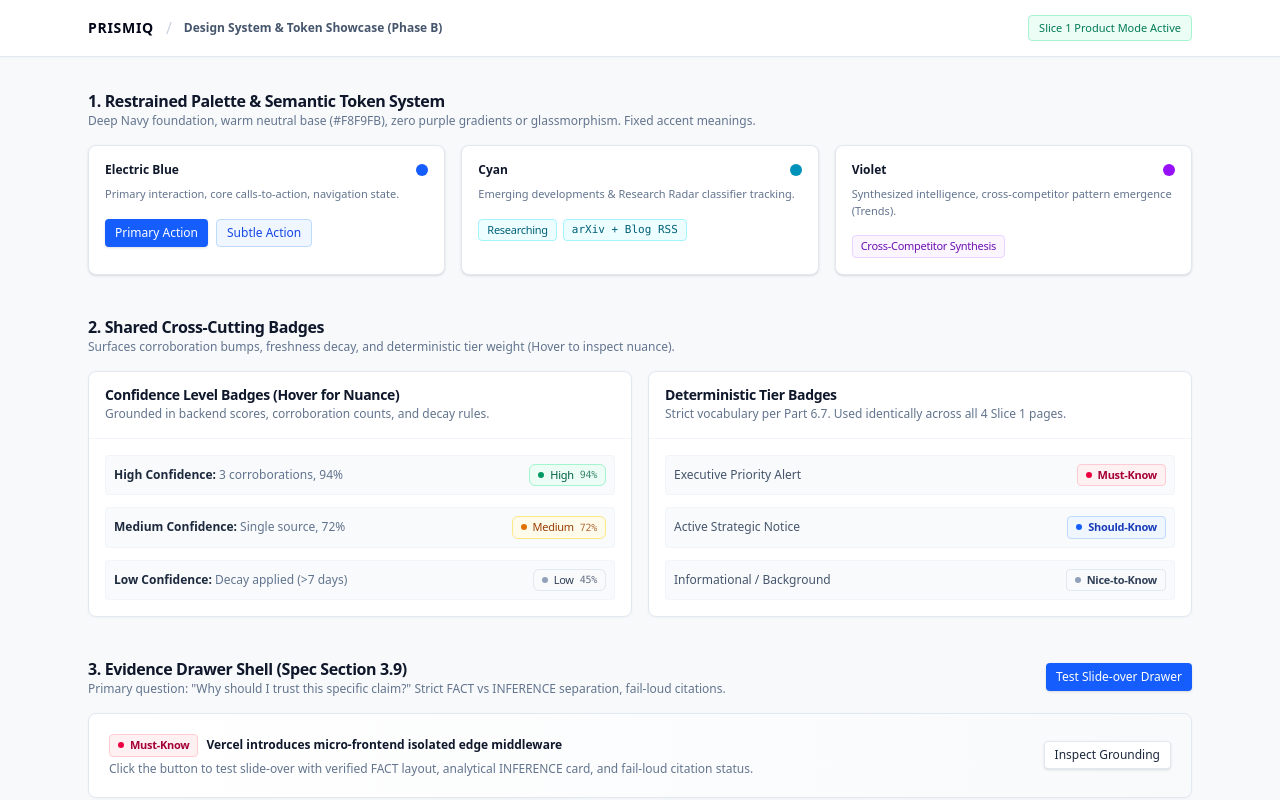
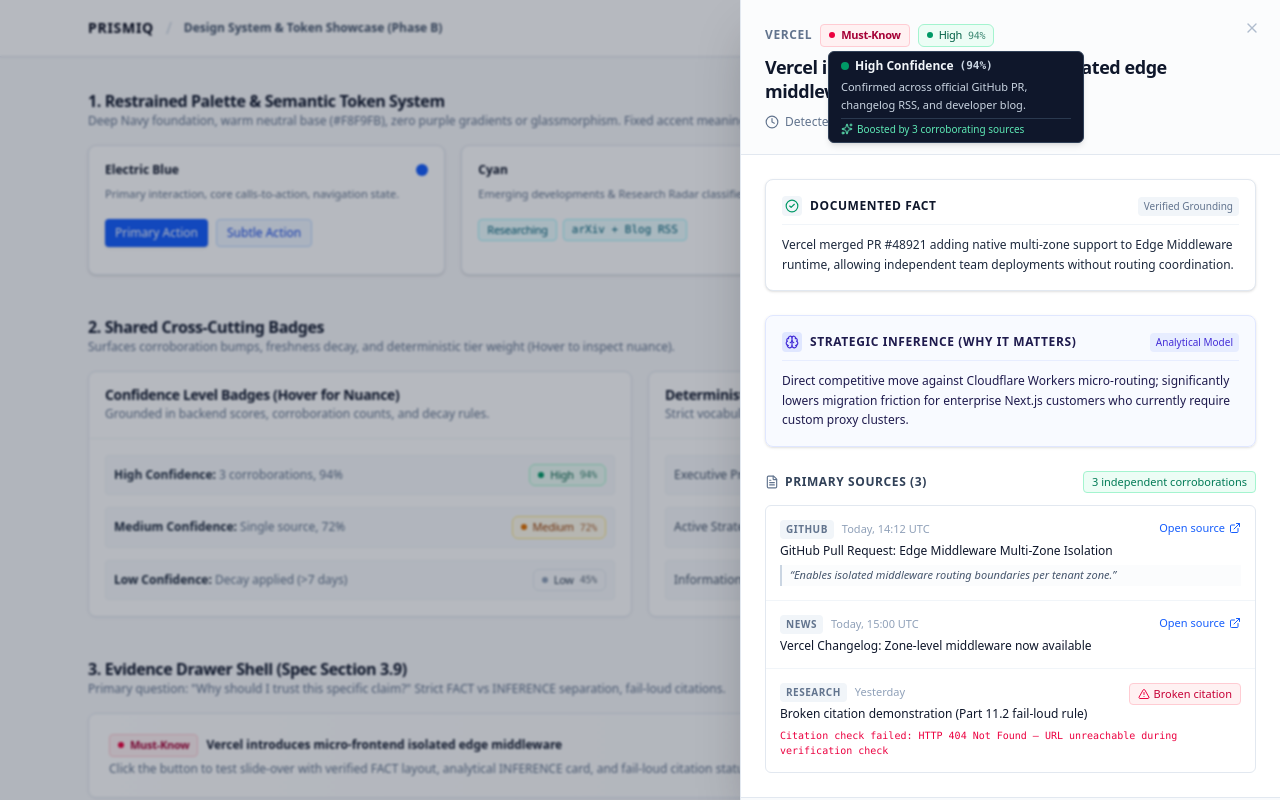
Before and after one commit to Preeti-Antil02/PrismIQ, a Next.js app in the folder frontend-v2/: page / in a window 1280 px wide. Both pictures are taken after a click on the button "Test Slide-over Drawer". Shown: the top 800 px of the page. Built offline with nearby package versions, Linux system fonts and the light colour scheme.

Commit message:
feat(frontend-v2): implement EvidenceDrawer with strict FACT vs INFERENCE separation

```diff
--- /dev/null
+++ b/frontend-v2/src/components/shared/EvidenceDrawer.tsx
@@ -0,0 +1,225 @@
+"use client";
+
+import * as React from "react";
+import {
+  Sheet,
+  SheetContent,
+  SheetHeader,
+  SheetTitle,
+  SheetDescription,
+} from "@/components/ui/sheet";
+import { ConfidenceBadge } from "@/components/shared/ConfidenceBadge";
+import { TierBadge } from "@/components/shared/TierBadge";
+import type { ConfidenceLevel, ConfidenceNuance, TierLevel } from "@/lib/tokens";
+import {
+  ExternalLink,
+  Brain,
+  AlertTriangle,
+  FileText,
+  Clock,
+  CheckCircle2,
+} from "lucide-react";
+
+
+export interface EvidenceSource {
+  id: string;
+  title: string;
+  url: string;
+  sourceType?: string;
+  publishedAt?: string;
+  excerpt?: string;
+  /** Visible fail-loud flag: true if resolvable/verified, false if failed/broken */
+  isValid?: boolean;
+  failureReason?: string;
+}
+
+export interface EvidenceDrawerData {
+  id?: string;
+  title: string;
+  company: string;
+  timestamp?: string;
+  tier?: TierLevel;
+  confidence: ConfidenceLevel;
+  confidenceNuance?: ConfidenceNuance;
+  /** Documented, confident factual statement */
+  fact: string;
+  /** Hedged, analytical inference clearly marked */
+  inference: string;
+  sources: EvidenceSource[];
+  corroborationCount?: number;
+}
+
+interface EvidenceDrawerProps {
+  isOpen: boolean;
+  onClose: () => void;
+  data: EvidenceDrawerData | null;
+}
+
+export function EvidenceDrawer({ isOpen, onClose, data }: EvidenceDrawerProps) {
+  if (!data) return null;
+
+  return (
+    <Sheet open={isOpen} onOpenChange={(open) => !open && onClose()}>
+      <SheetContent
+        side="right"
+        className="flex flex-col h-full overflow-y-auto w-full sm:max-w-xl p-0 gap-0"
+      >
+        {/* Drawer Header */}
+        <SheetHeader className="p-6 border-b border-slate-200 bg-slate-50/50">
+          <div className="flex items-center gap-2 mb-2">
+            <span className="text-xs font-semibold uppercase tracking-wider text-slate-500">
+              {data.company}
+            </span>
+            {data.tier && <TierBadge tier={data.tier} />}
+            <ConfidenceBadge
+              level={data.confidence}
+              nuance={data.confidenceNuance}
+            />
+          </div>
+          <SheetTitle className="text-lg font-semibold text-slate-900 leading-snug">
+            {data.title}
+          </SheetTitle>
+          {data.timestamp && (
+            <SheetDescription className="flex items-center gap-1.5 text-xs text-slate-500 mt-1">
+              <Clock className="h-3.5 w-3.5" />
+              <span>Detected {data.timestamp}</span>
+            </SheetDescription>
+          )}
+        </SheetHeader>
+
+        {/* Content Body */}
+        <div className="flex-1 p-6 space-y-6">
+          {/* Strict Separation: FACT Section */}
+          <div className="rounded-lg border border-slate-200 bg-white p-4 shadow-sm">
+            <div className="flex items-center gap-2 mb-2.5 pb-2 border-b border-slate-100">
+              <span className="flex h-5 w-5 items-center justify-center rounded bg-slate-100 text-slate-800">
+                <CheckCircle2 className="h-3.5 w-3.5 text-emerald-600" />
+              </span>
+              <h4 className="text-xs font-bold uppercase tracking-wider text-slate-900">
+                Documented Fact
+              </h4>
+              <span className="ml-auto text-[10px] font-medium text-slate-500 bg-slate-100 px-1.5 py-0.5 rounded">
+                Verified Grounding
+              </span>
+            </div>
+            <p className="text-xs text-slate-800 leading-relaxed font-normal">
+              {data.fact || "Factual observation pending recording."}
+            </p>
+          </div>
+
+          {/* Strict Separation: INFERENCE Section */}
+          <div className="rounded-lg border border-indigo-100 bg-indigo-50/40 p-4 shadow-sm">
+            <div className="flex items-center gap-2 mb-2.5 pb-2 border-b border-indigo-100/70">
+              <span className="flex h-5 w-5 items-center justify-center rounded bg-indigo-100 text-indigo-700">
+                <Brain className="h-3.5 w-3.5 text-indigo-700" />
+              </span>
+              <h4 className="text-xs font-bold uppercase tracking-wider text-indigo-950">
+                Strategic Inference (Why It Matters)
+              </h4>
+              <span className="ml-auto text-[10px] font-medium text-indigo-700 bg-indigo-100/70 px-1.5 py-0.5 rounded">
+                Analytical Model
+              </span>
+            </div>
+            <p className="text-xs text-indigo-950 leading-relaxed font-normal">
+              {data.inference || "No analytical inference attached to this record."}
+            </p>
+          </div>
+
+          {/* Source Grounding List */}
+          <div className="space-y-3">
+            <div className="flex items-center justify-between">
+              <h4 className="text-xs font-bold uppercase tracking-wider text-slate-700 flex items-center gap-1.5">
+                <FileText className="h-3.5 w-3.5 text-slate-500" />
+                <span>Primary Sources ({data.sources?.length || 0})</span>
+              </h4>
+              {data.corroborationCount && data.corroborationCount > 1 && (
+                <span className="text-[11px] text-emerald-700 font-medium bg-emerald-50 border border-emerald-200 px-2 py-0.5 rounded">
+                  {data.corroborationCount} independent corroborations
+                </span>
+              )}
+            </div>
+
+            {(!data.sources || data.sources.length === 0) ? (
+              <div className="rounded border border-amber-200 bg-amber-50 p-3 text-xs text-amber-800">
+                <AlertTriangle className="h-4 w-4 inline mr-1.5 text-amber-600" />
+                No direct primary source citations linked to this finding.
+              </div>
+            ) : (
+              <div className="divide-y divide-slate-100 rounded-md border border-slate-200 bg-white">
+                {data.sources.map((source, index) => {
+                  const isBroken = source.isValid === false;
+                  return (
+                    <div key={source.id || index} className="p-3.5 space-y-1.5">
+                      <div className="flex items-start justify-between gap-2">
+                        <div className="space-y-0.5">
+                          <div className="flex items-center gap-2">
+                            <span className="text-[10px] font-semibold uppercase tracking-wider text-slate-500 bg-slate-100 px-1.5 py-0.5 rounded">
+                              {source.sourceType || "Web Source"}
+                            </span>
+                            {source.publishedAt && (
+                              <span className="text-[11px] text-slate-400">
+                                {source.publishedAt}
+                              </span>
+                            )}
+                          </div>
+                          <div className="text-xs font-medium text-slate-900 pt-0.5">
+                            {source.title}
+                          </div>
+                        </div>
+
+                        {/* Visible fail-loud citation status */}
+                        {isBroken ? (
+                          <div className="flex items-center gap-1 text-[11px] font-medium text-rose-700 bg-rose-50 border border-rose-200 px-2 py-0.5 rounded shrink-0">
+                            <AlertTriangle className="h-3 w-3 text-rose-600" />
+                            <span>Broken citation</span>
+                          </div>
+                        ) : (
+                          <a
+                            href={source.url}
+                            target="_blank"
+                            rel="noopener noreferrer"
+                            className="inline-flex items-center gap-1 text-[11px] font-medium text-blue-600 hover:text-blue-800 hover:underline shrink-0"
+                          >
+                            <span>Open source</span>
+                            <ExternalLink className="h-3 w-3" />
+                          </a>
+                        )}
+                      </div>
+
+                      {/* Excerpt if present */}
+                      {source.excerpt && (
+                        <blockquote className="text-[11px] italic text-slate-600 border-l-2 border-slate-300 pl-2 py-0.5 bg-slate-50/50">
+                          &ldquo;{source.excerpt}&rdquo;
+                        </blockquote>
+                      )}
+
+
+                      {/* Broken citation explanation if failed */}
+                      {isBroken && source.failureReason && (
+                        <p className="text-[10px] text-rose-600 font-mono">
+                          Citation check failed: {source.failureReason}
+                        </p>
+                      )}
+                    </div>
+                  );
+                })}
+              </div>
+            )}
+          </div>
+        </div>
+
+        {/* Drawer Footer */}
+        <div className="p-4 border-t border-slate-200 bg-slate-50 text-[11px] text-slate-500 flex items-center justify-between">
+          <span>PrismIQ Verified Grounding Engine</span>
+          <button
+            onClick={onClose}
+            type="button"
+            className="text-xs font-medium text-slate-700 hover:text-slate-900"
+          >
+            Close
+          </button>
+        </div>
+      </SheetContent>
+    </Sheet>
+  );
+}
```
